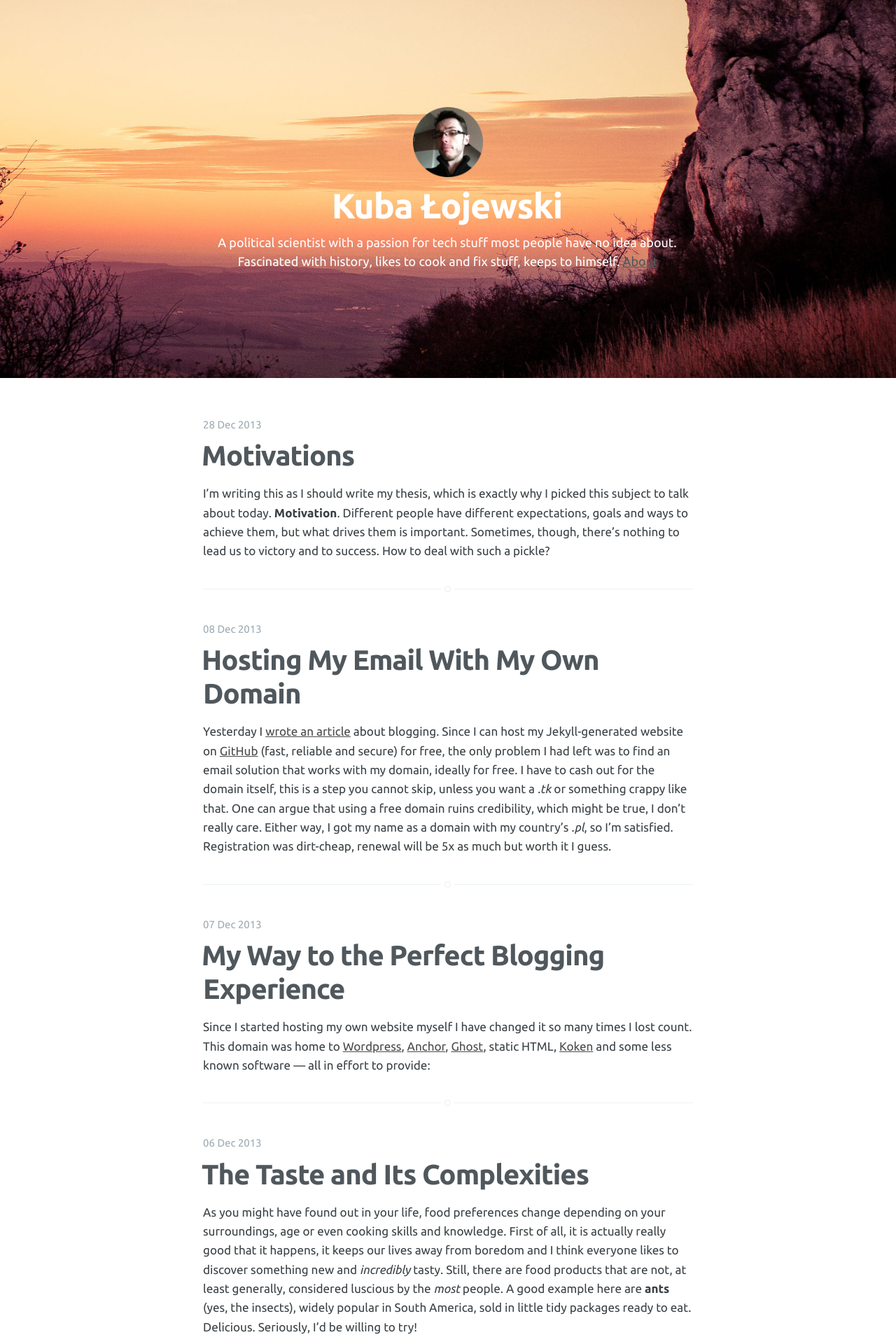
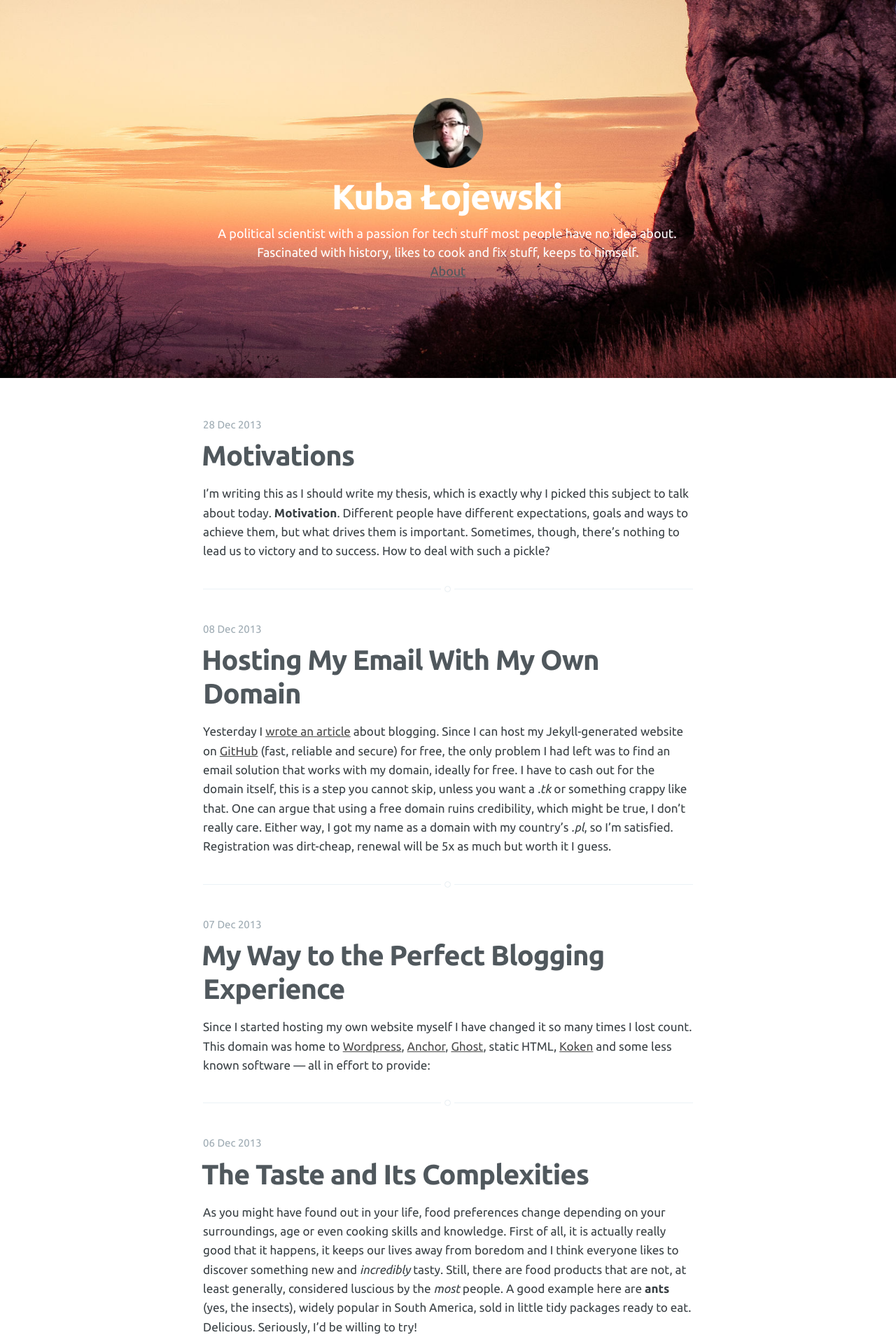
Before and after one commit to detlaff/jekyll-casper-refined, a Jekyll site: the page built from index.html, in a window 1280 px wide. Shown: the top 1920 px of the page at 70% size. Built offline with Jekyll 4.4.1, drawn with Linux system fonts in a browser that asks for light colours; the list of posts is cut into pages by our own code; comment, search, counter and statistics services are not loaded.

Commit message:
Add <br>

```diff
--- a/index.html
+++ b/index.html
@@ -15,7 +15,7 @@ logo: /assets/images/logo.png
             {% endif %}
             <h1 class="blog-title">{{ site.name}}</h1>
             <h2 class="blog-description">
-                {{ site.description }}.
+                {{ site.description }}. <br>
                 <a href="{{ site.baseurl }}about">About</a>
             </h2>
         </div>
```
